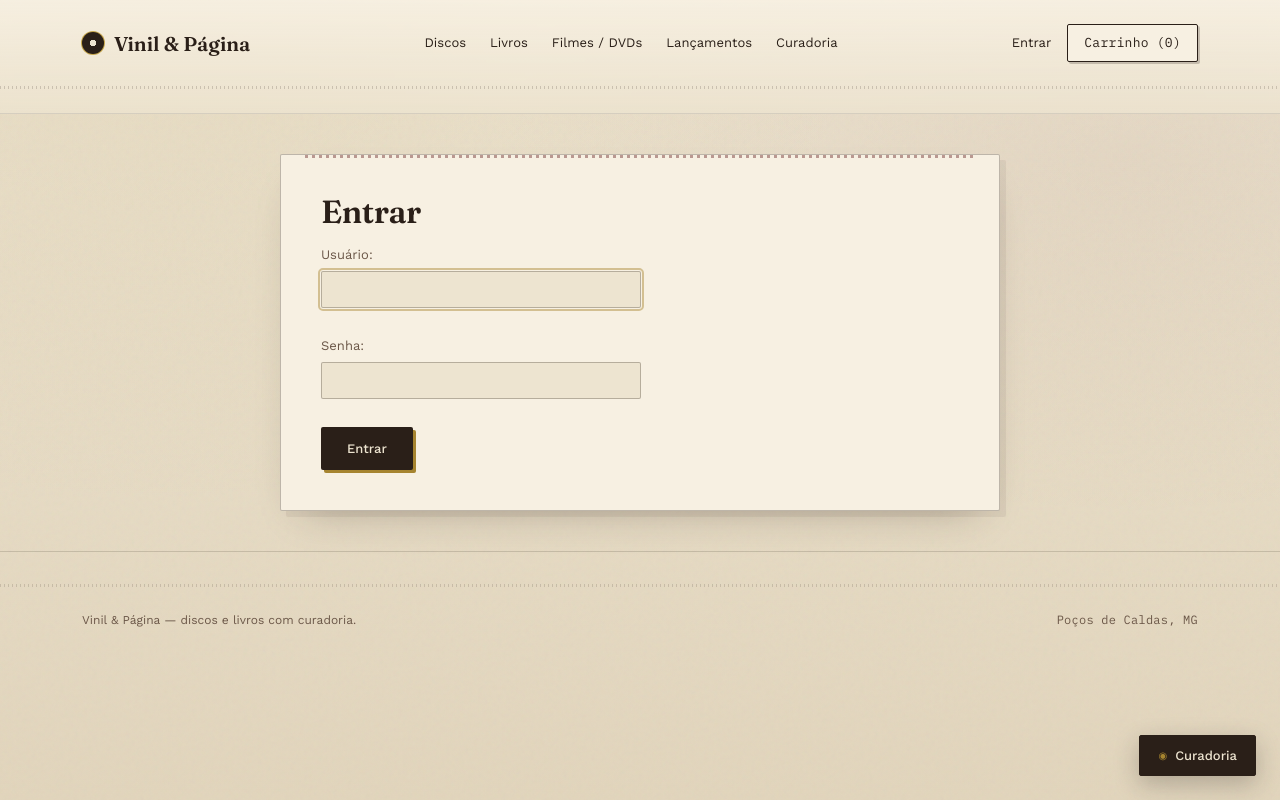
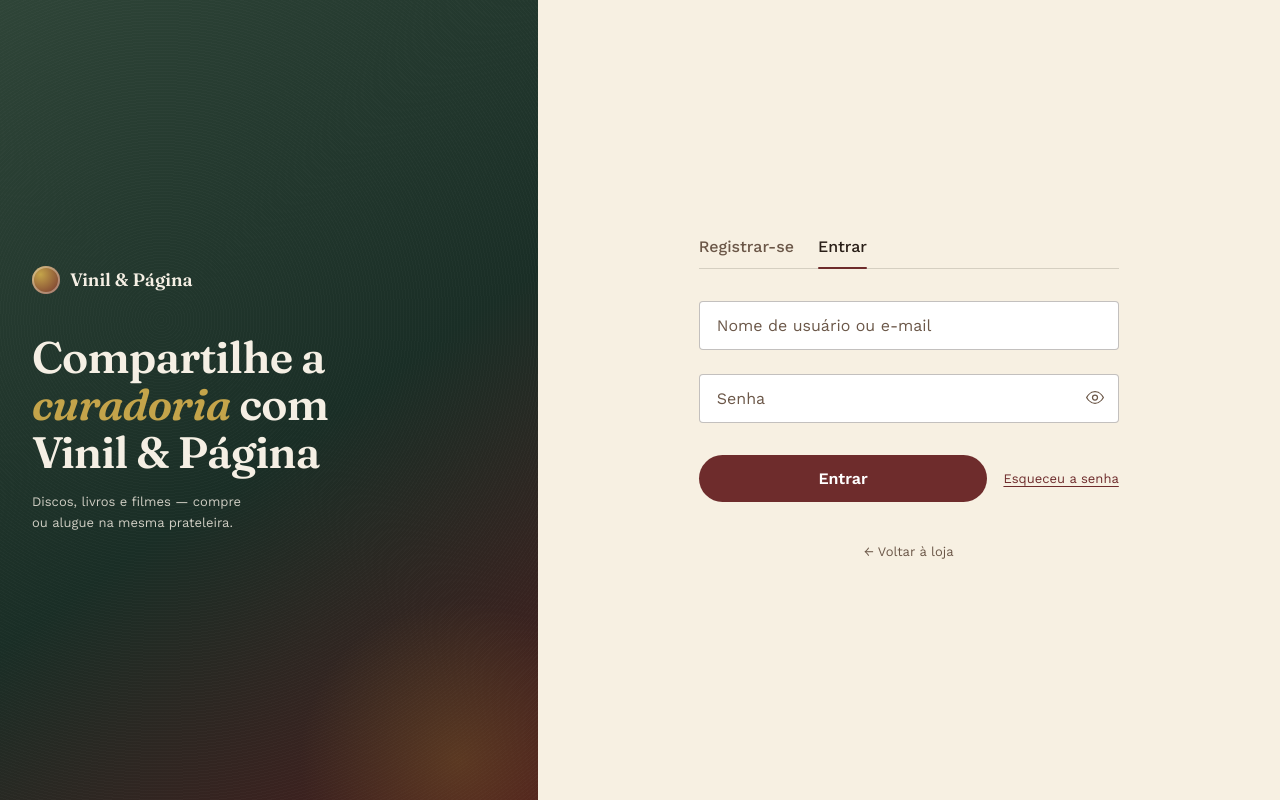
Before and after one commit to 0125mateus/site_vo, a Django app: page /login/ in a window 1280 px wide. Run offline with Django 5.2, Linux system fonts and the light colour scheme.

Commit message:
Add split-screen login and password reset flow for store customers.
Co-authored-by: Cursor <cursoragent@cursor.com>

```diff
--- a/config/settings.py
+++ b/config/settings.py
@@ -87,7 +87,7 @@ USE_TZ = True
 STATIC_URL = '/static/'
 STATICFILES_DIRS = [BASE_DIR / 'static']
 STATIC_ROOT = BASE_DIR / 'staticfiles'
-STATIC_VERSION = '20260803e'
+STATIC_VERSION = '20260817a'
 
 STORAGES = {
     'default': {
--- a/loja/urls.py
+++ b/loja/urls.py
@@ -10,5 +10,8 @@ urlpatterns = [
     path('pedidos/<int:pedido_id>/checkout/', views.checkout, name='checkout'),
     path('pedidos/<int:pedido_id>/processando/', views.processando_pedido, name='processando_pedido'),
     path('login/', views.LoginLojaView.as_view(), name='login'),
+    path('login/esqueci-senha/', views.PasswordResetLojaView.as_view(), name='password_reset'),
+    path('login/esqueci-senha/enviado/', views.PasswordResetDoneLojaView.as_view(), name='password_reset_done'),
+    path('login/redefinir/<uidb64>/<token>/', views.PasswordResetConfirmLojaView.as_view(), name='password_reset_confirm'),
     path('logout/', views.LogoutLojaView.as_view(), name='logout'),
 ]
--- a/loja/views.py
+++ b/loja/views.py
@@ -5,7 +5,14 @@ from datetime import timedelta
 
 from django.contrib import messages
 from django.contrib.auth.decorators import login_required
-from django.contrib.auth.views import LoginView, LogoutView
+from django.contrib.auth.views import (
+    LoginView,
+    LogoutView,
+    PasswordResetConfirmView,
+    PasswordResetDoneView,
+    PasswordResetView,
+)
+from django.urls import reverse_lazy
 from django.db import transaction
 from django.shortcuts import get_object_or_404, redirect, render
 from django.utils import timezone
@@ -296,5 +303,21 @@ class LoginLojaView(LoginView):
     template_name = 'loja/login.html'
 
 
+class PasswordResetLojaView(PasswordResetView):
+    template_name = 'loja/password_reset.html'
+    email_template_name = 'loja/password_reset_email.txt'
+    subject_template_name = 'loja/password_reset_subject.txt'
+    success_url = reverse_lazy('password_reset_done')
+
+
+class PasswordResetDoneLojaView(PasswordResetDoneView):
+    template_name = 'loja/password_reset_done.html'
+
+
+class PasswordResetConfirmLojaView(PasswordResetConfirmView):
+    template_name = 'loja/password_reset_confirm.html'
+    success_url = reverse_lazy('login')
+
+
 class LogoutLojaView(LogoutView):
     next_page = 'home'
--- /dev/null
+++ b/static/css/auth.css
@@ -0,0 +1,361 @@
+/* Login split-screen — inspiração edX, paleta sebo/disqueira */
+
+body.auth-page header,
+body.auth-page footer,
+body.auth-page .assistant-widget {
+    display: none;
+}
+
+body.auth-page main {
+    padding: 0;
+    min-height: 100vh;
+}
+
+.auth-split {
+    display: grid;
+    min-height: 100vh;
+    grid-template-columns: 1fr;
+}
+
+@media (min-width: 900px) {
+    .auth-split {
+        grid-template-columns: minmax(280px, 42%) 1fr;
+    }
+}
+
+/* Painel esquerdo — marca */
+.auth-split-brand {
+    position: relative;
+    display: flex;
+    flex-direction: column;
+    justify-content: center;
+    padding: var(--space-5) var(--space-4);
+    background:
+        linear-gradient(145deg, var(--forest) 0%, #1a2e26 55%, var(--wine-deep) 100%);
+    color: #f5efe4;
+    overflow: hidden;
+}
+
+.auth-split-brand::before {
+    content: '';
+    position: absolute;
+    inset: 0;
+    opacity: 0.12;
+    background: repeating-radial-gradient(circle at 30% 40%, transparent 0 2px, rgba(255,255,255,0.15) 2px 3px);
+    pointer-events: none;
+}
+
+.auth-split-brand::after {
+    content: '';
+    position: absolute;
+    right: -80px;
+    bottom: -120px;
+    width: 320px;
+    height: 320px;
+    border-radius: 50%;
+    background: radial-gradient(circle, rgba(166, 132, 47, 0.25), transparent 70%);
+    pointer-events: none;
+}
+
+.auth-brand-logo {
+    position: relative;
+    z-index: 1;
+    display: inline-flex;
+    align-items: center;
+    gap: 10px;
+    font-family: var(--font-display);
+    font-size: 1.125rem;
+    font-weight: 600;
+    color: inherit;
+    margin-bottom: var(--space-5);
+}
+
+.auth-brand-logo .mark {
+    width: 28px;
+    height: 28px;
+    border-radius: 50%;
+    background: radial-gradient(circle at 30% 30%, var(--gold-soft), var(--wine));
+    box-shadow: inset 0 0 0 2px rgba(255, 248, 235, 0.35);
+}
+
+.auth-brand-lead {
+    position: relative;
+    z-index: 1;
+    font-family: var(--font-display);
+    font-size: clamp(2rem, 4vw, 2.75rem);
+    line-height: 1.08;
+    font-weight: 600;
+    letter-spacing: -0.02em;
+    margin-bottom: var(--space-2);
+}
+
+.auth-brand-lead em {
+    font-style: italic;
+    color: var(--gold-soft);
+}
+
+.auth-brand-sub {
+    position: relative;
+    z-index: 1;
+    max-width: 28ch;
+    font-size: var(--fs-small);
+    line-height: 1.6;
+    color: rgba(245, 239, 228, 0.82);
+}
+
+/* Painel direito — formulário */
+.auth-split-panel {
+    display: flex;
+    align-items: center;
+    justify-content: center;
+    padding: var(--space-4) var(--space-3);
+    background: var(--card);
+}
+
+.auth-panel-inner {
+    width: min(420px, 100%);
+}
+
+.auth-tabs {
+    display: flex;
+    gap: var(--space-3);
+    margin-bottom: var(--space-4);
+    border-bottom: 1px solid var(--line);
+}
+
+.auth-tab {
+    background: none;
+    border: none;
+    padding: 0 0 12px;
+    font-family: var(--font-body);
+    font-size: 1rem;
+    font-weight: 500;
+    color: var(--ink-soft);
+    cursor: pointer;
+    position: relative;
+    transition: color 0.2s ease;
+}
+
+.auth-tab:hover {
+    color: var(--ink);
+}
+
+.auth-tab.is-active {
+    color: var(--ink);
+}
+
+.auth-tab.is-active::after {
+    content: '';
+    position: absolute;
+    left: 0;
+    right: 0;
+    bottom: -1px;
+    height: 2px;
+    background: var(--wine);
+    border-radius: 1px;
+}
+
+.auth-panel-title {
+    font-size: clamp(1.5rem, 3vw, 1.75rem);
+    margin-bottom: var(--space-2);
+}
+
+.auth-panel-desc {
+    color: var(--ink-soft);
+    font-size: var(--fs-small);
+    margin-bottom: var(--space-4);
+    line-height: 1.55;
+}
+
+.auth-errors {
+    background: rgba(110, 44, 44, 0.1);
+    border: 1px solid rgba(110, 44, 44, 0.25);
+    color: var(--wine-deep);
+    padding: 12px 14px;
+    border-radius: var(--radius-sm);
+    font-size: var(--fs-small);
+    margin-bottom: var(--space-3);
+}
+
+/* Campos flutuantes */
+.auth-field {
+    position: relative;
+    margin-bottom: var(--space-3);
+}
+
+.auth-field label {
+    position: absolute;
+    left: 14px;
+    top: 50%;
+    transform: translateY(-50%);
+    font-size: var(--fs-body);
+    color: var(--ink-soft);
+    pointer-events: none;
+    transition: top 0.15s ease, transform 0.15s ease, font-size 0.15s ease, color 0.15s ease;
+    background: transparent;
+    padding: 0 4px;
+}
+
+.auth-input {
+    width: 100%;
+    padding: 18px 14px 10px;
+    border: 1px solid var(--line-strong);
+    border-radius: 4px;
+    background: #fff;
+    font-family: var(--font-body);
+    font-size: var(--fs-body);
+    color: var(--ink);
+    transition: border-color 0.15s ease, box-shadow 0.15s ease;
+}
+
+.auth-input:focus {
+    outline: none;
+    border-color: var(--wine);
+    box-shadow: 0 0 0 3px rgba(110, 44, 44, 0.12);
+}
+
+.auth-input:focus + label,
+.auth-input:not(:placeholder-shown) + label {
+    top: 8px;
+    transform: none;
+    font-size: var(--fs-eyebrow);
+    color: var(--wine);
+}
+
+.auth-field--password .auth-input {
+    padding-right: 48px;
+}
+
+.auth-password-toggle {
+    position: absolute;
+    right: 8px;
+    top: 50%;
+    transform: translateY(-50%);
+    border: none;
+    background: none;
+    padding: 6px;
+    color: var(--ink-soft);
+    cursor: pointer;
+    border-radius: var(--radius-sm);
+}
+
+.auth-password-toggle:hover {
+    color: var(--ink);
+}
+
+.auth-field-error {
+    display: block;
+    margin-top: 6px;
+    font-size: var(--fs-eyebrow);
+    color: var(--wine-deep);
+}
+
+.auth-actions {
+    display: flex;
+    align-items: center;
+    gap: var(--space-2);
+    flex-wrap: wrap;
+    margin-top: var(--space-4);
+}
+
+.auth-actions--stack {
+    flex-direction: column;
+    align-items: stretch;
+}
+
+.btn-auth-primary {
+    flex: 1;
+    min-width: 140px;
+    padding: 14px 24px;
+    border: none;
+    border-radius: 999px;
+    background: var(--wine);
+    color: #fff;
+    font-family: var(--font-body);
+    font-size: 1rem;
+    font-weight: 600;
+    cursor: pointer;
+    transition: background 0.2s ease, transform 0.15s ease;
+}
+
+.btn-auth-primary:hover {
+    background: var(--wine-deep);
+}
+
+.btn-auth-primary:active {
+    transform: scale(0.98);
+}
+
+.auth-forgot {
+    font-size: var(--fs-small);
+    color: var(--wine);
+    text-decoration: underline;
+    text-underline-offset: 3px;
+}
+
+.auth-forgot:hover {
+    color: var(--wine-deep);
+}
+
+.auth-register-placeholder h2 {
+    font-size: 1.375rem;
+    margin-bottom: var(--space-2);
+}
+
+.auth-register-placeholder p {
+    color: var(--ink-soft);
+    font-size: var(--fs-small);
+    line-height: 1.55;
+    margin-bottom: var(--space-2);
+}
+
+.auth-register-note {
+    padding: var(--space-2);
+    background: rgba(166, 132, 47, 0.1);
+    border-left: 3px solid var(--gold);
+    border-radius: 0 var(--radius-sm) var(--radius-sm) 0;
+}
+
+.auth-back-login {
+    margin-top: var(--space-3);
+    width: 100%;
+    text-align: center;
+}
+
+.auth-back-home {
+    margin-top: var(--space-5);
+    text-align: center;
+    font-size: var(--fs-small);
+}
+
+.auth-back-home a {
+    color: var(--ink-soft);
+}
+
+.auth-back-home a:hover {
+    color: var(--wine);
+}
+
+.auth-split--compact .auth-brand-lead {
+    font-size: clamp(1.75rem, 3vw, 2.25rem);
+}
+
+@media (max-width: 899px) {
+    .auth-split-brand {
+        min-height: 220px;
+        padding: var(--space-4) var(--space-3);
+    }
+
+    .auth-brand-sub {
+        display: none;
+    }
+}
+
+@media (prefers-reduced-motion: reduce) {
+    .auth-tab,
+    .auth-input,
+    .auth-input + label,
+    .btn-auth-primary {
+        transition: none;
+    }
+}
--- /dev/null
+++ b/static/js/auth-login.js
@@ -0,0 +1,42 @@
+(function () {
+    const tabs = document.querySelectorAll('[data-auth-tab]');
+    const panels = document.querySelectorAll('[data-auth-panel]');
+
+    function activateTab(name) {
+        tabs.forEach((tab) => {
+            const active = tab.getAttribute('data-auth-tab') === name;
+            tab.classList.toggle('is-active', active);
+            tab.setAttribute('aria-selected', active ? 'true' : 'false');
+        });
+
+        panels.forEach((panel) => {
+            const active = panel.getAttribute('data-auth-panel') === name;
+            panel.classList.toggle('is-active', active);
+            panel.hidden = !active;
+        });
+    }
+
+    tabs.forEach((tab) => {
+        tab.addEventListener('click', () => {
+            activateTab(tab.getAttribute('data-auth-tab'));
+        });
+    });
+
+    document.querySelectorAll('.auth-back-login[data-auth-tab]').forEach((btn) => {
+        btn.addEventListener('click', () => {
+            activateTab(btn.getAttribute('data-auth-tab'));
+        });
+    });
+
+    document.querySelectorAll('[data-password-toggle]').forEach((btn) => {
+        const inputId = btn.getAttribute('data-password-toggle');
+        const input = document.getElementById(inputId);
+        if (!input) return;
+
+        btn.addEventListener('click', () => {
+            const showing = input.type === 'text';
+            input.type = showing ? 'password' : 'text';
+            btn.setAttribute('aria-label', showing ? 'Mostrar senha' : 'Ocultar senha');
+        });
+    });
+})();
--- a/templates/base.html
+++ b/templates/base.html
@@ -12,7 +12,7 @@
     <link rel="stylesheet" href="{% static 'css/assistant.css' %}?v={{ STATIC_VERSION }}">
     {% block extra_head %}{% endblock %}
 </head>
-<body>
+<body class="{% block body_class %}{% endblock %}">
     <header>
         <div class="wrap header-inner">
             <a href="{% url 'home' %}" class="logo">
--- a/templates/loja/login.html
+++ b/templates/loja/login.html
@@ -1,16 +1,115 @@
 {% extends "base.html" %}
+{% load static %}
 
 {% block title %}Entrar — Vinil & Página{% endblock %}
+{% block body_class %}auth-page{% endblock %}
+
+{% block extra_head %}
+<link rel="stylesheet" href="{% static 'css/auth.css' %}?v={{ STATIC_VERSION }}">
+{% endblock %}
 
 {% block content %}
-<div class="wrap">
-    <section class="page-panel auth-form">
-        <h1>Entrar</h1>
-        <form method="post">
-            {% csrf_token %}
-            {{ form.as_p }}
-            <button type="submit" class="btn btn-primary">Entrar</button>
-        </form>
+<div class="auth-split">
+    <aside class="auth-split-brand" aria-hidden="true">
+        <a href="{% url 'home' %}" class="auth-brand-logo">
+            <span class="mark" aria-hidden="true"></span>
+            Vinil &amp; Página
+        </a>
+        <p class="auth-brand-lead">
+            Compartilhe a<br>
+            <em>curadoria</em> com<br>
+            Vinil &amp; Página
+        </p>
+        <p class="auth-brand-sub">Discos, livros e filmes — compre ou alugue na mesma prateleira.</p>
+    </aside>
+
+    <section class="auth-split-panel">
+        <div class="auth-panel-inner">
+            <div class="auth-tabs" role="tablist" aria-label="Acesso à conta">
+                <button type="button" class="auth-tab" role="tab" id="tab-register" aria-selected="false" aria-controls="panel-register" data-auth-tab="register">
+                    Registrar-se
+                </button>
+                <button type="button" class="auth-tab is-active" role="tab" id="tab-login" aria-selected="true" aria-controls="panel-login" data-auth-tab="login">
+                    Entrar
+                </button>
+            </div>
+
+            <div class="auth-panels">
+                <div class="auth-panel is-active" id="panel-login" role="tabpanel" aria-labelledby="tab-login" data-auth-panel="login">
+                    {% if form.non_field_errors %}
+                    <div class="auth-errors" role="alert">{{ form.non_field_errors }}</div>
+                    {% endif %}
+
+                    <form method="post" class="auth-form-split" novalidate>
+                        {% csrf_token %}
+                        <input type="hidden" name="next" value="{{ next }}">
+
+                        <div class="auth-field">
+                            <input
+                                type="text"
+                                name="username"
+                                id="id_username"
+                                class="auth-input"
+                                value="{{ form.username.value|default:'' }}"
+                                autocomplete="username"
+                                required
+                                placeholder=" "
+                            >
+                            <label for="id_username">Nome de usuário ou e-mail</label>
+                            {% if form.username.errors %}
+                            <span class="auth-field-error">{{ form.username.errors.0 }}</span>
+                            {% endif %}
+                        </div>
+
+                        <div class="auth-field auth-field--password">
+                            <input
+                                type="password"
+                                name="password"
+                                id="id_password"
+                                class="auth-input"
+                                autocomplete="current-password"
+                                required
+                                placeholder=" "
+                            >
+                            <label for="id_password">Senha</label>
+                            <button type="button" class="auth-password-toggle" data-password-toggle="id_password" aria-label="Mostrar senha">
+                                <svg width="20" height="20" viewBox="0 0 24 24" fill="none" aria-hidden="true">
+                                    <path d="M2 12s3.5-7 10-7 10 7 10 7-3.5 7-10 7-10-7-10-7Z" stroke="currentColor" stroke-width="1.5"/>
+                                    <circle cx="12" cy="12" r="3" stroke="currentColor" stroke-width="1.5"/>
+                                </svg>
+                            </button>
+                            {% if form.password.errors %}
+                            <span class="auth-field-error">{{ form.password.errors.0 }}</span>
+                            {% endif %}
+                        </div>
+
+                        <div class="auth-actions">
+                            <button type="submit" class="btn btn-auth-primary">Entrar</button>
+                            <a href="{% url 'password_reset' %}" class="auth-forgot">Esqueceu a senha</a>
+                        </div>
+                    </form>
+                </div>
+
+                <div class="auth-panel" id="panel-register" role="tabpanel" aria-labelledby="tab-register" data-auth-panel="register" hidden>
+                    <div class="auth-register-placeholder">
+                        <h2>Criar conta</h2>
+                        <p>Em breve você poderá se registrar aqui para comprar e alugar com mais praticidade.</p>
+                        <p class="auth-register-note">Por enquanto, peça ao gestor da loja para criar seu acesso ou use a conta de teste.</p>
+                        <button type="button" class="btn btn-ghost auth-back-login" data-auth-tab="login">
+                            Já tenho conta — entrar
+                        </button>
+                    </div>
+                </div>
+            </div>
+
+            <p class="auth-back-home">
+                <a href="{% url 'home' %}">← Voltar à loja</a>
+            </p>
+        </div>
     </section>
 </div>
 {% endblock %}
+
+{% block extra_js %}
+<script src="{% static 'js/auth-login.js' %}?v={{ STATIC_VERSION }}"></script>
+{% endblock %}
--- /dev/null
+++ b/templates/loja/password_reset_subject.txt
@@ -0,0 +1 @@
+Redefinir senha — Vinil & Página
```
Also changed, not shown: templates/loja/password_reset.html (added, +51 -0 lines), templates/loja/password_reset_confirm.html (added, +60 -0 lines), templates/loja/password_reset_done.html (added, +29 -0 lines), templates/loja/password_reset_email.txt (added, +10 -0 lines).
